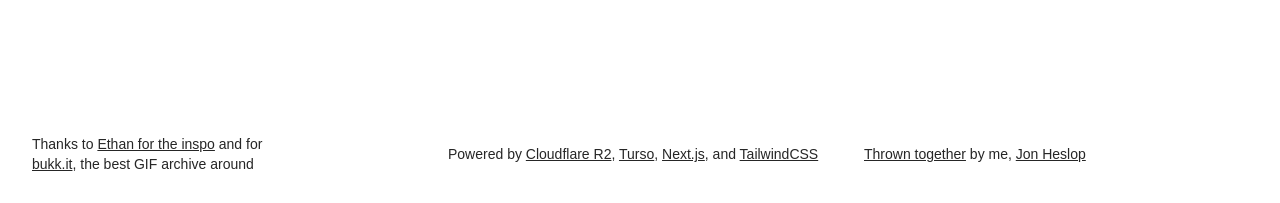
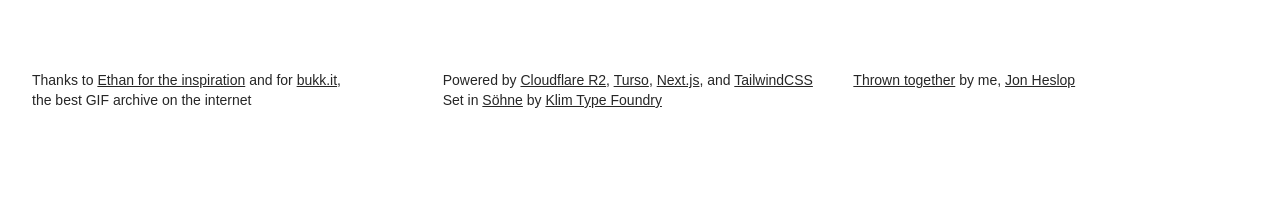
Before and after one commit to jonheslop/gif.land, a Next.js app: page / in a window 1280 px wide. Shown: the part 594-797 px from the top of the page. Built offline with nearby package versions, Linux system fonts and the light colour scheme; no server answers; the database is empty; a web font is replaced by a local one.

Commit message:
Footer tweaks

```diff
--- a/components/footer.tsx
+++ b/components/footer.tsx
@@ -1,14 +1,14 @@
 import Link from "next/link";
 
 export const Footer = () => (
-  <footer className="row-start-3 flex gap-4 mt-16 lg:gap-12 xl:gap-8 flex-wrap items-center text-sm xl:grid grid-cols-3 2xl:grid-cols-8">
-    <p className="text-balance 2xl:col-span-3">
+  <footer className="row-start-3 flex gap-4 lg:mt-32 my-16 lg:gap-12 xl:gap-4 2xl:gap-8 flex-wrap items-start text-sm xl:grid grid-cols-3 2xl:grid-cols-8">
+    <p className="text-pretty 2xl:col-span-3 xl:pr-16">
       Thanks to{" "}
       <Link
         href="https://ethanmarcotte.com/wrote/bukkit/"
         className="underline hover:text-emerald-700 hover:dark:text-emerald-500"
       >
-        Ethan for the inspo
+        Ethan for the inspiration
       </Link>{" "}
       and for{" "}
       <Link
@@ -17,7 +17,7 @@ export const Footer = () => (
       >
         bukk.it
       </Link>
-      , the best GIF archive around
+      , the best GIF archive on the internet
     </p>
     <p className="2xl:col-span-3">
       Powered by{" "}
@@ -48,6 +48,21 @@ export const Footer = () => (
       >
         TailwindCSS
       </Link>
+      <br />
+      Set in{" "}
+      <Link
+        className="underline hover:text-emerald-700 hover:dark:text-emerald-500"
+        href="https://klim.co.nz/collections/soehne/"
+      >
+        Söhne
+      </Link>{" "}
+      by{" "}
+      <Link
+        className="underline hover:text-emerald-700 hover:dark:text-emerald-500"
+        href="https://klim.co.nz/"
+      >
+        Klim Type Foundry
+      </Link>
     </p>
     <p className="2xl:col-span-2">
       <Link
@@ -63,6 +78,7 @@ export const Footer = () => (
       >
         Jon Heslop
       </Link>
+      <br />
     </p>
   </footer>
 );
```
